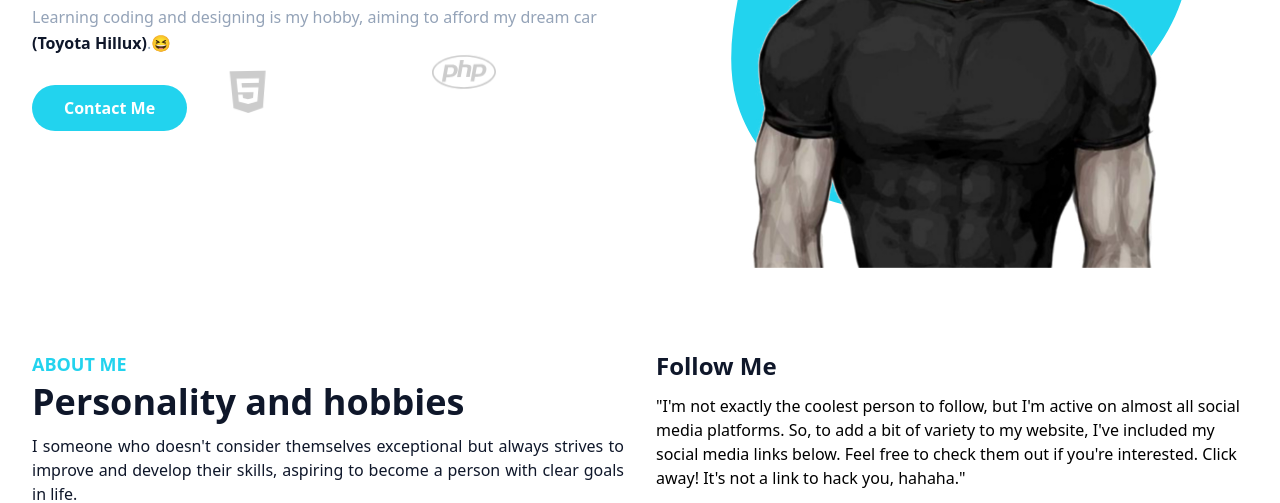
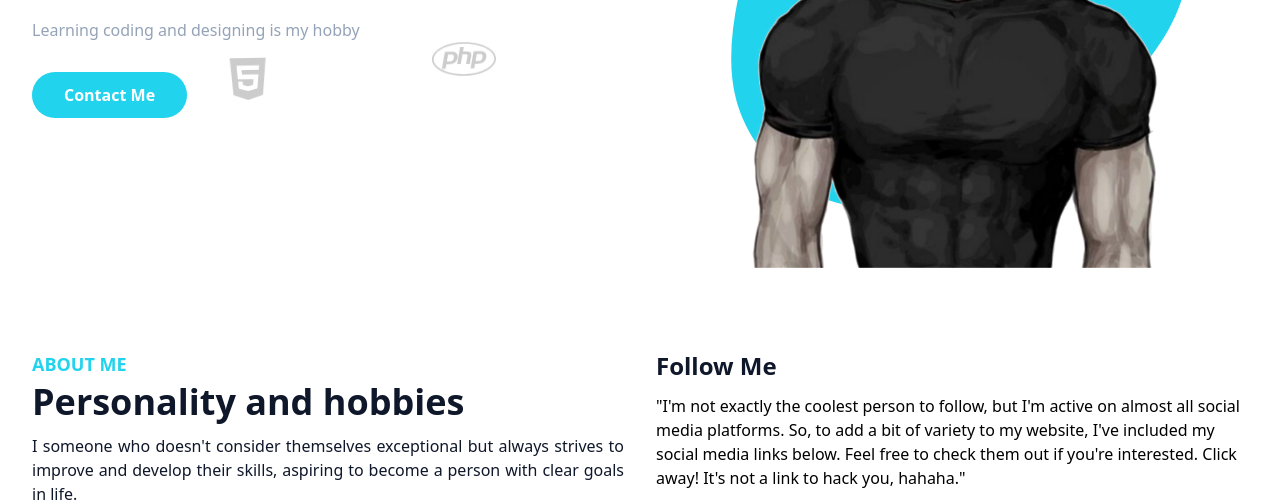
Before and after one commit to rivbmbh/rivbmbh.github.io, a website: page public/index.html in a window 1280 px wide. Shown: the part 410-913 px from the top of the page. Drawn offline with Linux system fonts and the light colour scheme.

Commit message:
merubah sedikit paragraf di landing page

```diff
--- a/public/index.html
+++ b/public/index.html
@@ -1,5 +1,5 @@
 <!DOCTYPE html>
-<html lang="en" class="">
+<html lang="en" class="scroll-smooth">
   <head>
     <meta charset="UTF-8" />
     <meta name="viewport" content="width=device-width, initial-scale=1.0" />
@@ -113,9 +113,8 @@
             </h2>
 
             <p class="font-medium text-slate-400 mb-10 leading-relaxed">
-              Learning coding and designing is my hobby, aiming to afford my
-              dream car
-              <span class="text-darkText font-bold">(Toyota Hillux)</span>.😆
+              Learning coding and designing is my hobby
+              <!-- <span class="text-darkText font-bold">(Toyota Hillux)</span>.😆 -->
             </p>
 
             <a
```
Also changed, not shown: public/css/style.css.
